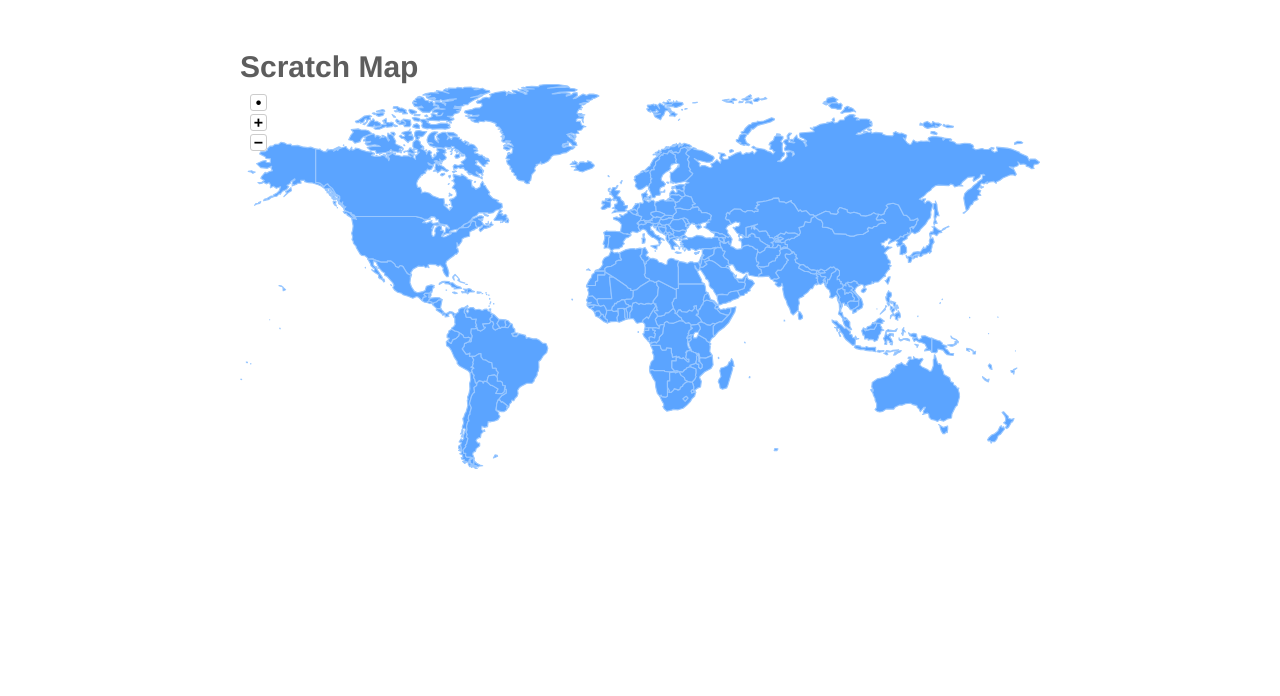
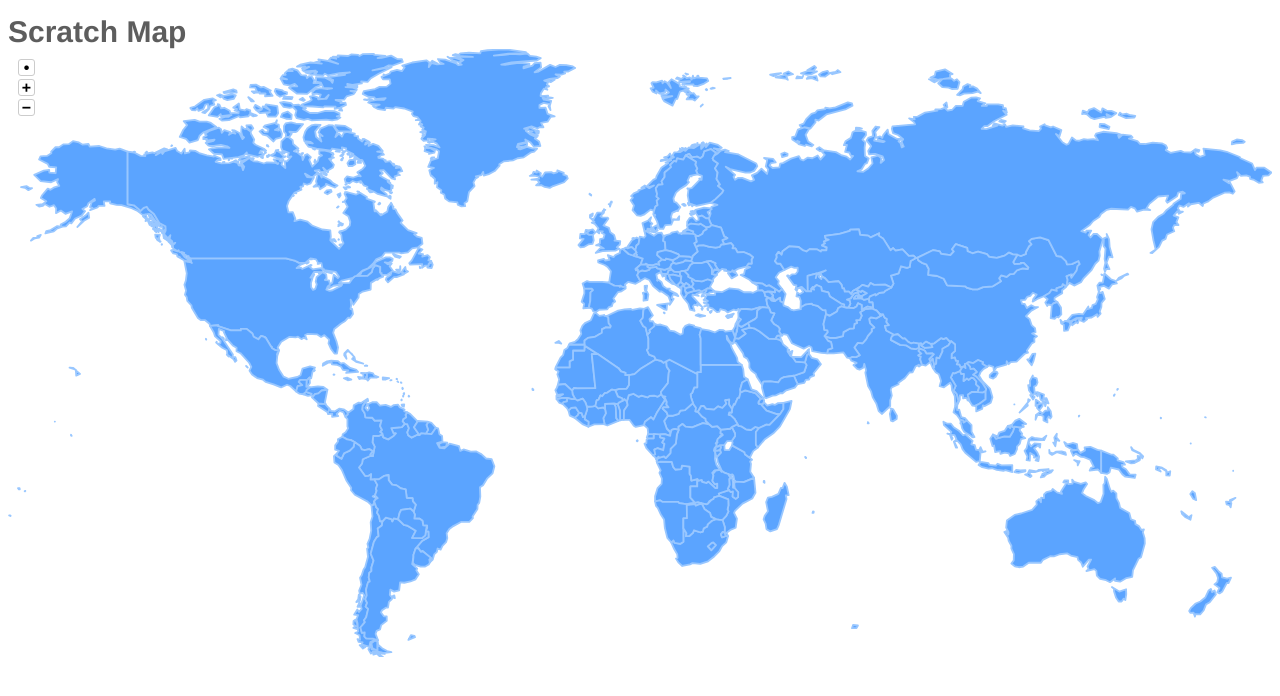
Before and after one commit to Oisin-M/Maphael-Scratch-Map, a plain HTML site: page index.html in a window 1280 px wide. Drawn offline with nearby package versions, Linux system fonts and the light colour scheme; some packages are replaced by stand-ins of ours; a script that the page names is missing.

Commit message:
got list of countries, tbd write program to set start data and go from there

```diff
--- a/app.js
+++ b/app.js
@@ -3,6 +3,10 @@ var getTooltip = function(elem) {
     console.log(elem);
     return $(elem.node).attr("data-id");
 };
+
+countries="FO,UM,US,JP,SC,IN,FR,FM,CN,PT,SW,SH,BR,KI,PH,MX,ES,BU,MV,SP,GB,GR,AS,DK,GL,GU,MP,PR,VI,CA,ST,CV,DM,NL,JM,WS,OM,VC,TR,BD,LC,NR,NO,KN,BH,TO,FI,ID,MU,SE,TT,MY,PA,PW,TV,MH,CL,TH,GD,EE,AG,TW,BB,IT,MT,VU,SG,CY,LK,KM,FJ,RU,VA,SM,KZ,AZ,TJ,LS,UZ,MA,CO,TL,TZ,AR,SA,PK,YE,AE,KE,PE,DO,HT,PG,AO,KH,VN,MZ,CR,BJ,NG,IR,SV,SL,GW,HR,BZ,ZA,CF,SD,CD,KW,DE,BE,IE,KP,KR,GY,HN,MM,GA,GQ,NI,LV,UG,MW,AM,SX,TM,ZM,NC,MR,DZ,LT,ET,ER,GH,SI,GT,BA,JO,SY,MC,AL,UY,CNM,MN,RW,SO,BO,CM,CG,EH,RS,ME,TG,LA,AF,UA,SK,JK,BG,QA,LI,AT,SZ,HU,RO,NE,LU,AD,CI,LR,BN,IQ,GE,GM,CH,TD,KV,LB,DJ,BI,SR,IL,ML,SN,GN,ZW,PL,MK,PY,BY,CZ,BF,NA,LY,TN,BT,MD,SS,BW,BS,NZ,CU,EC,AU,VE,SB,MG,IS,EG,KG,NP";
+
+
 //need to add custom data and legend to go anywhere further. get country list from world_countries_miller
 //just make visited 0 or 1 and follow the legend tutorials
 $(function () {
--- a/styling.css
+++ b/styling.css
@@ -6,11 +6,11 @@ body {
 h1 {
     font-size: 30px;
     margin: auto;
-    margin-top: 50px;
+    margin-top: 15px;
 }
 
 .container {
-    max-width: 800px;
+    max-height: 100vh;
     margin: auto;
 }
 
```
